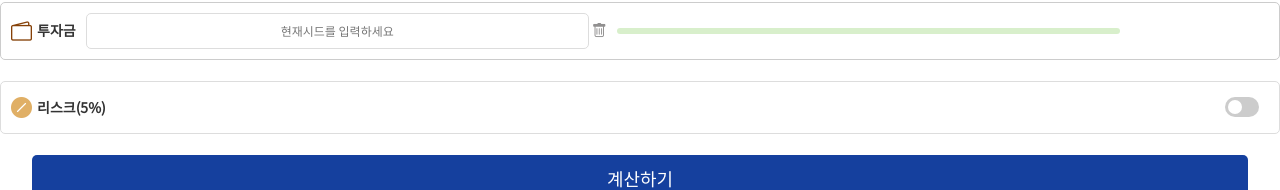
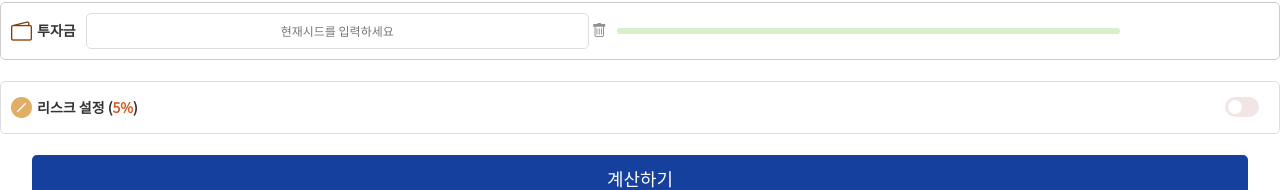
Before and after one commit to exhibi99/MJ_Calc, a Vue app: page /main in a window 1280 px wide. Shown: the part 270-460 px from the top of the page. Built offline with nearby package versions, Linux system fonts and the light colour scheme.

Commit message:
risk 퍼센트 색상 변경

```diff
--- a/public/common/styles/common.css
+++ b/public/common/styles/common.css
@@ -2175,7 +2175,7 @@ nav ul>li>button {
     left: 0;
     right: 0;
     bottom: 0;
-    background-color: #ccc;
+    background-color: #f1e5e5;
     transition: .4s;
     border-radius: 34px;
 }
@@ -2246,3 +2246,7 @@ input:checked + .slider:before {
 .calcdata .cate{
     width: 160px;
 }
+
+#selectedRisk {
+    color: rgba(204, 78, 20, 0.911);
+}
--- a/src/views/main.vue
+++ b/src/views/main.vue
@@ -30,7 +30,8 @@
         <div class="form-group risk-group">
         <div class="risk-label-container">
             <label class="risk-label">
-                <i class="bi bi-slash-circle-fill"></i> 리스크({{ selectedRisk }}%)
+                <i class="bi bi-slash-circle-fill"></i> 리스크 설정
+                ( <span id="selectedRisk">{{ selectedRisk }}%</span> )
             </label>
             <label class="switch">
                 <input type="checkbox" v-model="tabsEnabled">
```
